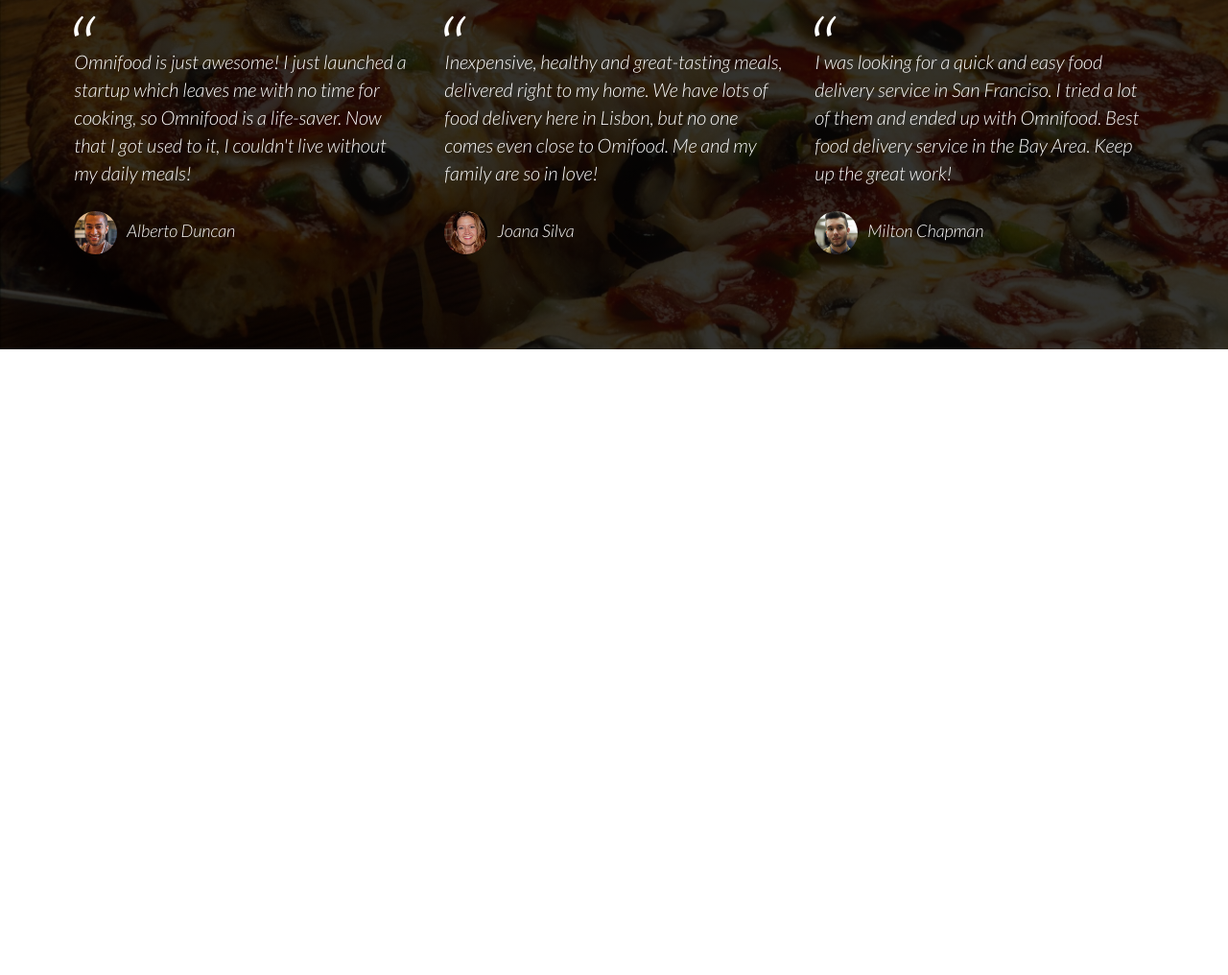
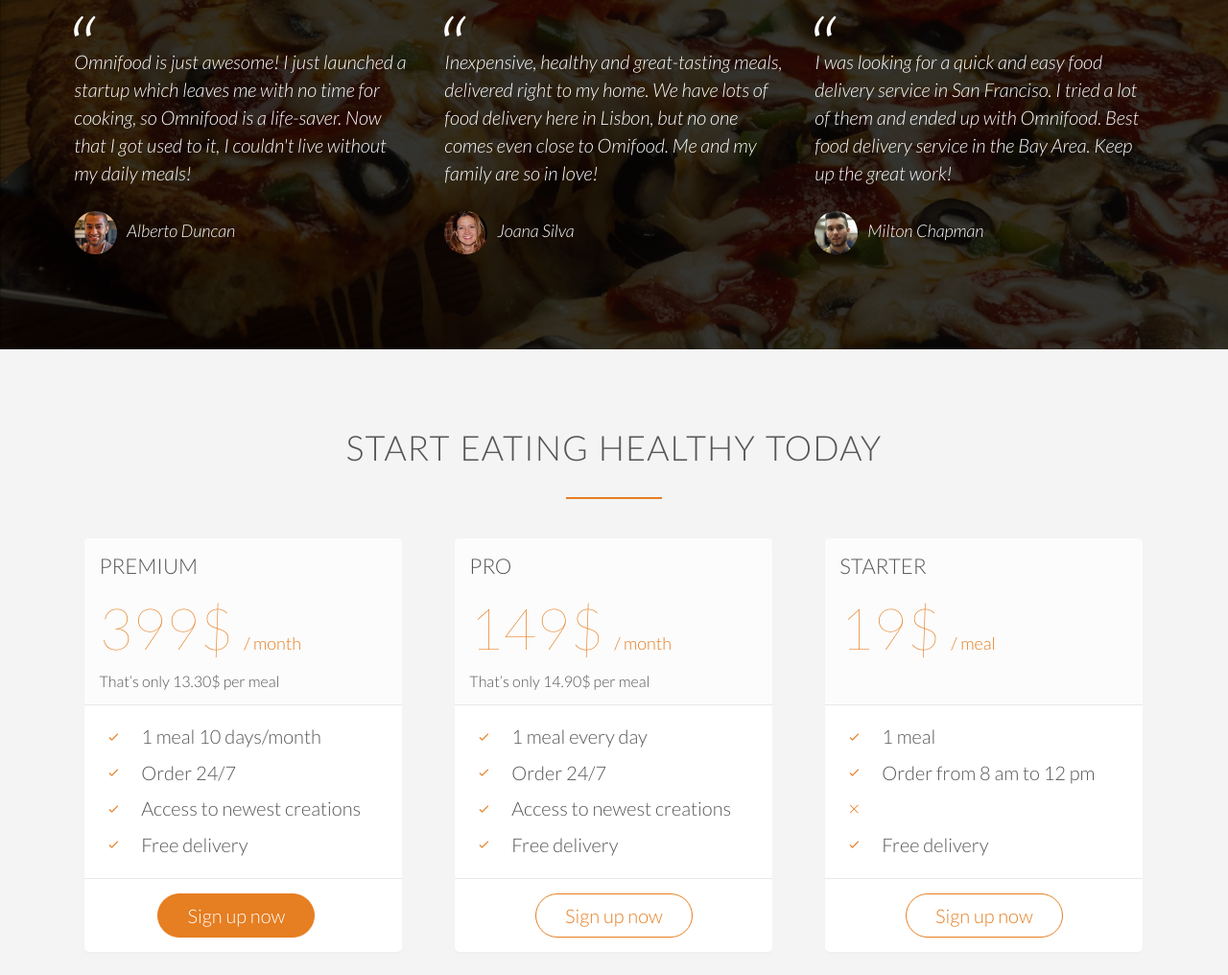
Before and after one commit to ittus/Fastfood-landing-page, a plain HTML site: page index.html in a window 1280 px wide. Shown: the part 3579-4595 px from the top of the page at 96% size. Before the commit the page ends 3943 px from the top, so only its background shows below. Drawn offline with Linux system fonts and the light colour scheme; files whose address does not match are found by name.

Commit message:
add plan & sign up section

```diff
--- a/index.html
+++ b/index.html
@@ -241,5 +241,93 @@
                 </div>
             </div>
         </section>
+
+        <section class="section-plans">
+            <div class="row">
+                <h2>Start eating healthy today</h2>
+            </div>
+            <div class="row">
+                <div class="col span-1-of-3">
+                    <div class="plan-box">
+                        <div>
+                            <h3>Premium</h3>
+                            <p class="plan-price">399$ <span>/ month</span></p>
+                            <p class="plan-price-meal">That’s only 13.30$ per meal</p>
+                        </div>
+                        <div>
+                            <ul>
+                                <li><i class="ion-ios-checkmark-empty icon-small"></i> 1 meal 10 days/month</li>
+                                <li><i class="ion-ios-checkmark-empty icon-small"></i> Order 24/7</li>
+                                <li><i class="ion-ios-checkmark-empty icon-small"></i> Access to newest creations</li>
+                                <li><i class="ion-ios-checkmark-empty icon-small"></i> Free delivery</li>
+                            </ul>
+                        </div>
+                        <div>
+                            <a href="#" class="btn btn-full">Sign up now</a>
+                        </div>
+                    </div>
+                </div>
+                <div class="col span-1-of-3">
+                    <div class="plan-box">
+                        <div>
+                            <h3>Pro</h3>
+                            <p class="plan-price">149$ <span>/ month</span></p>
+                            <p class="plan-price-meal">That’s only 14.90$ per meal</p>
+                        </div>
+                        <div>
+                            <ul>
+                                <li><i class="ion-ios-checkmark-empty icon-small"></i> 1 meal every day</li>
+                                <li><i class="ion-ios-checkmark-empty icon-small"></i> Order 24/7</li>
+                                <li><i class="ion-ios-checkmark-empty icon-small"></i> Access to newest creations</li>
+                                <li><i class="ion-ios-checkmark-empty icon-small"></i> Free delivery</li>
+                            </ul>
+                        </div>
+                        <div>
+                            <a href="#" class="btn btn-ghost">Sign up now</a>
+                        </div>
+                    </div>
+                </div>
+                <div class="col span-1-of-3">
+                    <div class="plan-box">
+                        <div>
+                            <h3>Starter</h3>
+                            <p class="plan-price">19$ <span>/ meal</span></p>
+                            <p class="plan-price-meal">&nbsp;</p>
+                        </div>
+                        <div>
+                            <ul>
+                                <li><i class="ion-ios-checkmark-empty icon-small"></i> 1 meal</li>
+                                <li><i class="ion-ios-checkmark-empty icon-small"></i> Order from 8 am to 12 pm</li>
+                                <li><i class="ion-ios-close-empty icon-small"></i></li>
+                                <li><i class="ion-ios-checkmark-empty icon-small"></i> Free delivery</li>
+                            </ul>
+                        </div>
+                        <div>
+                            <a href="#" class="btn btn-ghost">Sign up now</a>
+                        </div>
+                    </div>
+                </div>
+            </div>
+        </section>
+
+
     </body>
 </html>
+
+
+
+
+
+<!--
+Plan 1:
+
+
+
+
+Plan 3:
+19$ per meal
+
+
+Free delivery
+
+-->
--- a/resources/css/style.css
+++ b/resources/css/style.css
@@ -393,3 +393,57 @@
     margin-right: 10px;
      vertical-align: middle;
 }
+
+/*-----------------------------------*/
+/* PRICING PLANS */
+/*-----------------------------------*/
+.section-plans{
+    background-color: #f4f4f4;
+}
+
+.plan-box {
+    background-color: #fff;
+    border-radius: 5px;
+    width: 90%;
+    margin-left: 5%;
+    box-shadow: 0 2px 2px #efefef;
+}
+
+.plan-box div {
+    padding: 15px;
+    border-bottom: 1px solid #e8e8e8;
+}
+
+.plan-price {
+    font-size: 300%;
+    margin-bottom: 10px;
+    font-weight: 100;
+    color: #e67e22;
+}
+
+.plan-price span {
+    font-size: 30%;
+    font-weight: 300;
+}
+
+.plan-price-meal {
+    font-size: 80%;
+}
+
+.plan-box ul{
+    list-style: none;
+}
+
+.plan-box ul li {
+    padding: 5px 0px;
+}
+
+.plan-box div:first-child {
+    background-color: #fcfcfc;
+    border-top-left-radius: 5px;
+    border-top-right-radius: 5px;
+}
+.plan-box div:last-child {
+    text-align: center;
+    border: 0;
+}
```
